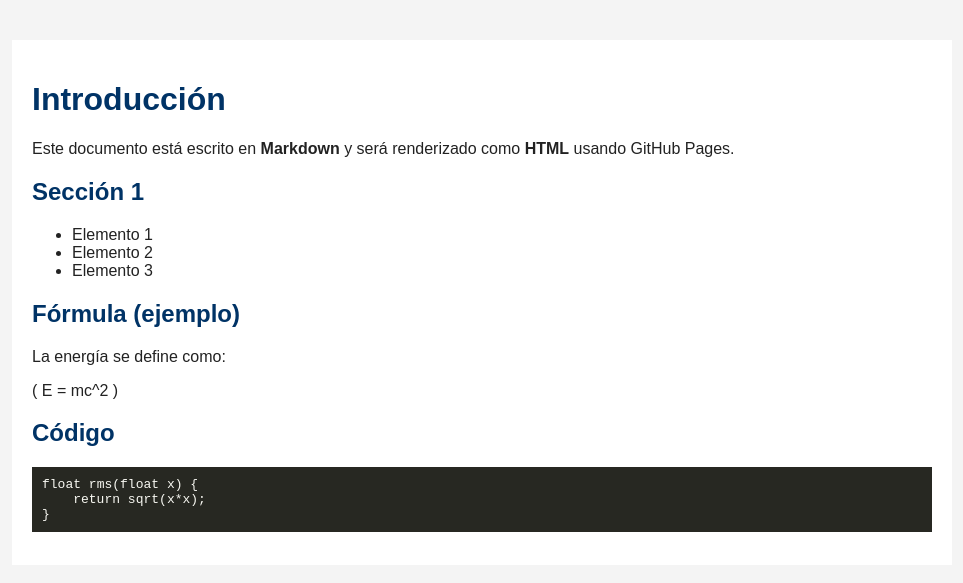
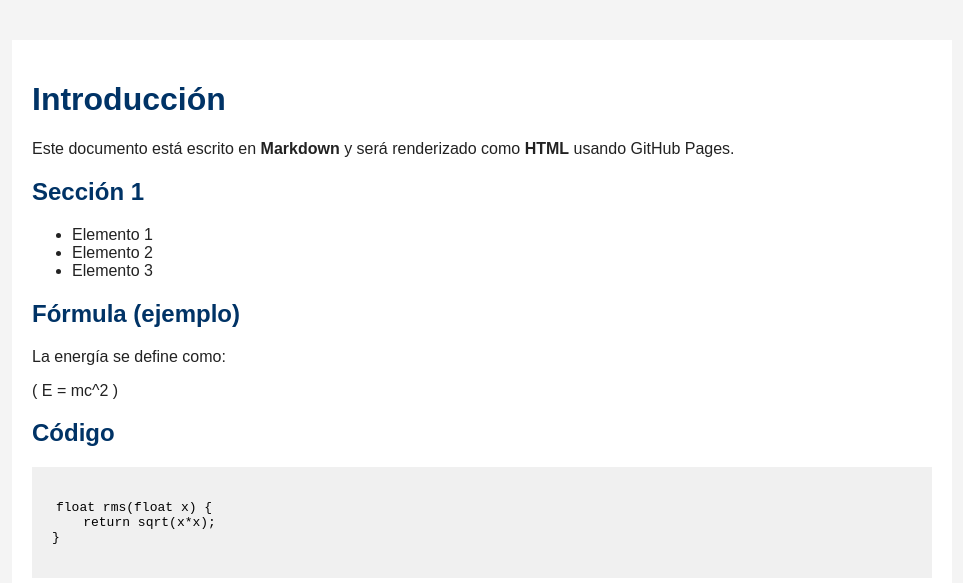
Before and after one commit to dr-luis-moralesv/dr-luis-moralesv.github.io, a Jekyll site: the page built from index.md, in a window 1280 px wide. Shown: the top 583 px of the page, without its empty margins (158-1121 px from the left). Built offline with Jekyll 4.4.1, drawn with Linux system fonts in a browser that asks for light colours.

Commit message:
Add styling for code highlighting
Added styles for code blocks and inline code.

```diff
--- a/assets/css/style.css
+++ b/assets/css/style.css
@@ -23,3 +23,26 @@ pre {
     padding: 10px;
     overflow-x: auto;
 }
+
+/* Bloques de código generados por Jekyll / Rouge */
+.highlight {
+    background: #f0f0f0;
+    color: #000;
+    padding: 10px;
+    overflow-x: auto;
+}
+
+/* Código en bloque */
+.highlight pre,
+.highlight code {
+    background: none;
+    color: #000;
+    font-family: monospace;
+}
+
+/* Código inline */
+code {
+    background: #e6e6e6;
+    color: #000;
+    padding: 2px 4px;
+}
```
